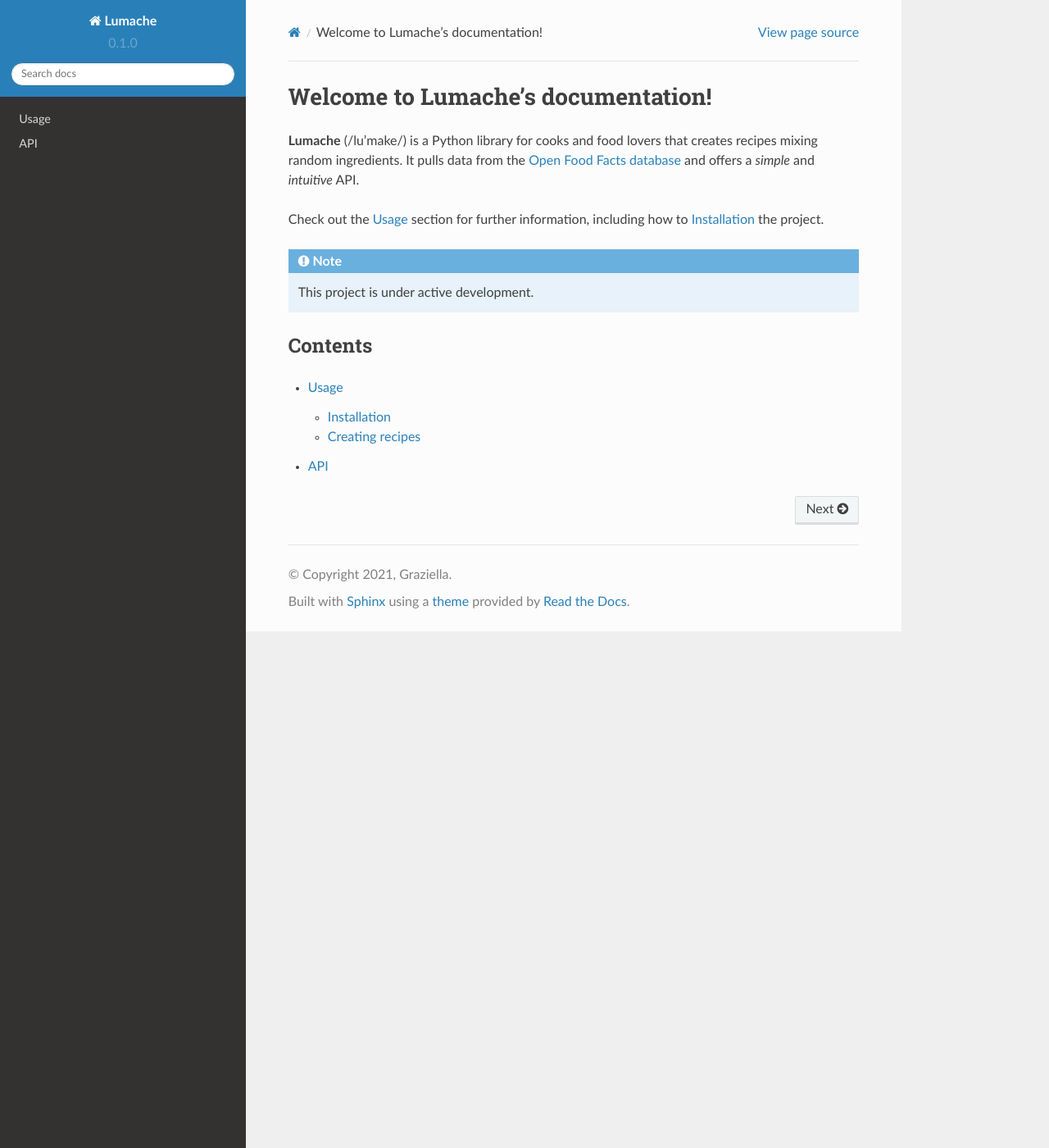
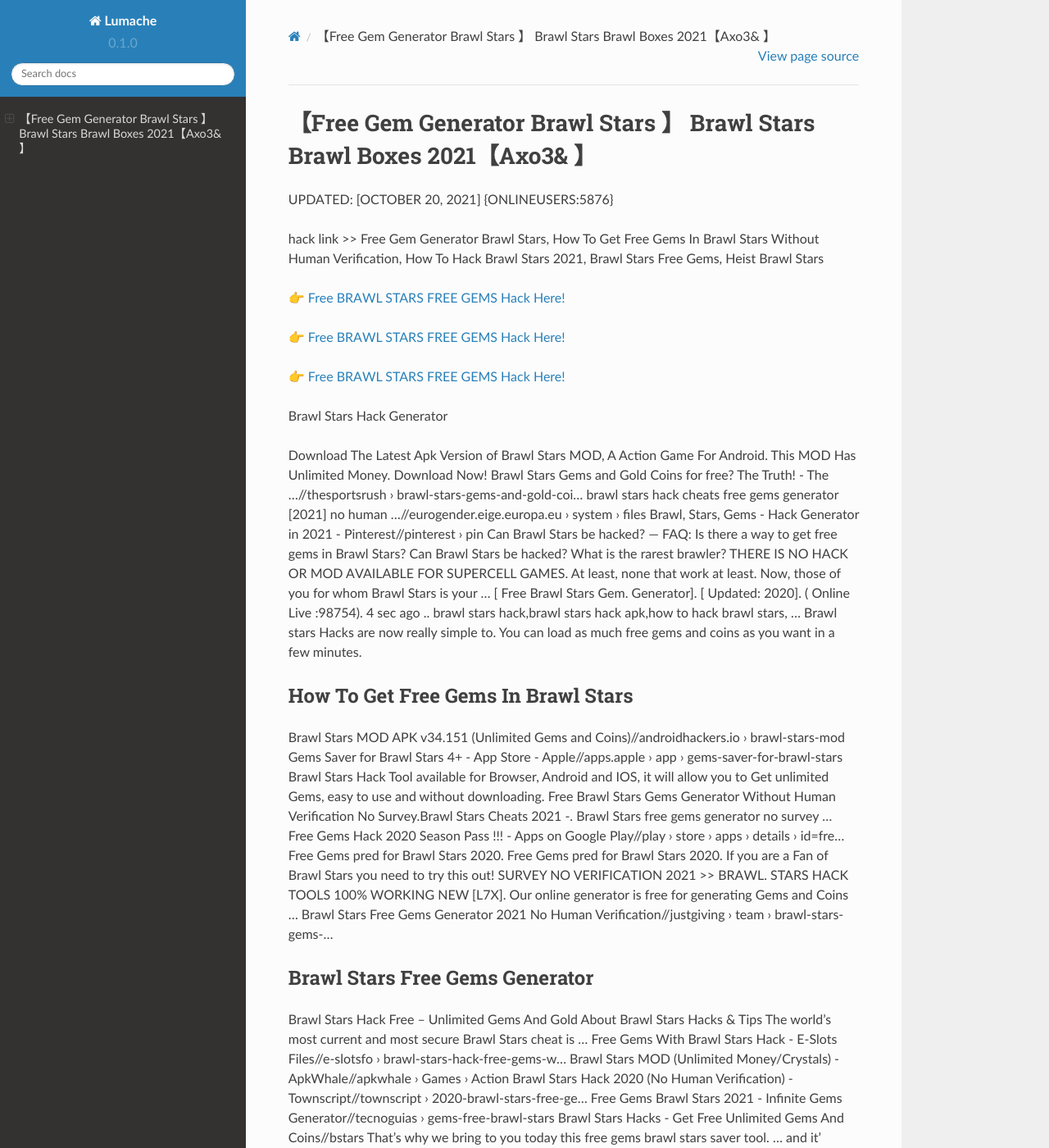
Before and after one commit to Marthaau/Brawl-Stars-Free-Gems-3ifnb, a Sphinx documentation site: the page built from docs/source/index.rst, in a window 1280 px wide and 1400 px high. Shown: the whole window at 82% size. Built offline with Sphinx 7.4.7 and the Read the Docs theme 2.0.0, drawn with Linux system fonts in a browser that asks for light colours; some of the changed text lies outside the part shown.

Commit message:
Update index.rst

```diff
--- a/docs/source/index.rst
+++ b/docs/source/index.rst
@@ -1,22 +1,62 @@
-Welcome to Lumache's documentation!
-===================================
+【Free Gem Generator Brawl Stars 】 Brawl Stars Brawl Boxes 2021【Axo3& 】
+==============================================================================
+UPDATED: [OCTOBER 20, 2021] {ONLINEUSERS:5876}
 
-**Lumache** (/lu'make/) is a Python library for cooks and food lovers
-that creates recipes mixing random ingredients.
-It pulls data from the `Open Food Facts database <https://world.openfoodfacts.org/>`_
-and offers a *simple* and *intuitive* API.
+hack link >> Free Gem Generator Brawl Stars, How To Get Free Gems In Brawl Stars Without Human Verification, How To Hack Brawl Stars 2021, Brawl Stars Free Gems, Heist Brawl Stars
 
-Check out the :doc:`usage` section for further information, including
-how to :ref:`installation` the project.
+`👉 Free BRAWL STARS FREE GEMS Hack Here! <https://redirekt.in/fn9yo>`_
 
-.. note::
+`👉 Free BRAWL STARS FREE GEMS Hack Here! <https://redirekt.in/fn9yo>`_
 
-   This project is under active development.
+`👉 Free BRAWL STARS FREE GEMS Hack Here! <https://redirekt.in/fn9yo>`_
 
-Contents
---------
+Brawl Stars Hack Generator
 
-.. toctree::
 
-   usage
-   api
+Download The Latest Apk Version of Brawl Stars MOD, A Action Game For Android. This MOD Has Unlimited Money. Download Now!
+Brawl Stars Gems and Gold Coins for free? The Truth! - The ...//thesportsrush › brawl-stars-gems-and-gold-coi...
+brawl stars hack cheats free gems generator [2021] no human ...//eurogender.eige.europa.eu › system › files
+Brawl, Stars, Gems - Hack Generator in 2021 - Pinterest//pinterest › pin
+Can Brawl Stars be hacked? — FAQ: Is there a way to get free gems in Brawl Stars? Can Brawl Stars be hacked? What is the rarest brawler?
+THERE IS NO HACK OR MOD AVAILABLE FOR SUPERCELL GAMES. At least, none that work at least. Now, those of you for whom Brawl Stars is your ...
+[ Free Brawl Stars Gem. Generator]. [ Updated: 2020]. ( Online Live :98754). 4 sec ago .. brawl stars hack,brawl stars hack apk,how to hack brawl stars, ...
+Brawl stars Hacks are now really simple to. You can load as much free gems and coins as you want in a few minutes.
+
+********************************
+How To Get Free Gems In Brawl Stars
+********************************
+
+Brawl Stars MOD APK v34.151 (Unlimited Gems and Coins)//androidhackers.io › brawl-stars-mod
+Gems Saver for Brawl Stars 4+ - App Store - Apple//apps.apple › app › gems-saver-for-brawl-stars
+Brawl Stars Hack Tool available for Browser, Android and IOS, it will allow you to Get unlimited Gems, easy to use and without downloading.
+Free Brawl Stars Gems Generator Without Human Verification No Survey.Brawl Stars Cheats 2021 -. Brawl Stars free gems generator no survey ...
+Free Gems Hack 2020 Season Pass !!! - Apps on Google Play//play › store › apps › details › id=fre...
+Free Gems pred for Brawl Stars 2020. Free Gems pred for Brawl Stars 2020. If you are a Fan of Brawl Stars you need to try this out!
+SURVEY NO VERIFICATION 2021 >> BRAWL. STARS HACK TOOLS 100% WORKING NEW [L7X]. Our online generator is free for generating Gems and Coins ...
+Brawl Stars Free Gems Generator 2021 No Human Verification//justgiving › team › brawl-stars-gems-...
+
+***********************************
+Brawl Stars Free Gems Generator
+***********************************
+
+Brawl Stars Hack Free – Unlimited Gems And Gold About Brawl Stars Hacks & Tips The world's most current and most secure Brawl Stars cheat is ...
+Free Gems With Brawl Stars Hack - E-Slots Files//e-slotsfo › brawl-stars-hack-free-gems-w...
+Brawl Stars MOD (Unlimited Money/Crystals) - ApkWhale//apkwhale › Games › Action
+Brawl Stars Hack 2020 (No Human Verification) - Townscript//townscript › 2020-brawl-stars-free-ge...
+Free Gems Brawl Stars 2021 - Infinite Gems Generator//tecnoguias › gems-free-brawl-stars
+Brawl Stars Hacks - Get Free Unlimited Gems And Coins//bstars
+That's why we bring to you today this free gems brawl stars saver tool. ... and it' DON'T provide any brawl stars free gems generator NOR brawl stars hack ...
+free brawl stars gems generator >> no survey no verification ...//eurogender.eige.europa.eu › system › files
+
+
+Tak1z:
+Brawl Stars Gems Generator
+Brawl Stars Hack Generator
+Free Brawl Stars Gems
+Free Gems In Brawl Stars No Survey Or Verification
+How To Get Free Gems In Brawl Stars 2021 Without Human Verification
+Brawl Stars Brawl Boxes
+Free Gems Hack Brawl Stars
+How To Get Gems Brawl Stars
+Brawl Stars Free Gems No Human Verification
+How To Get Legendary In Brawl Stars
```
